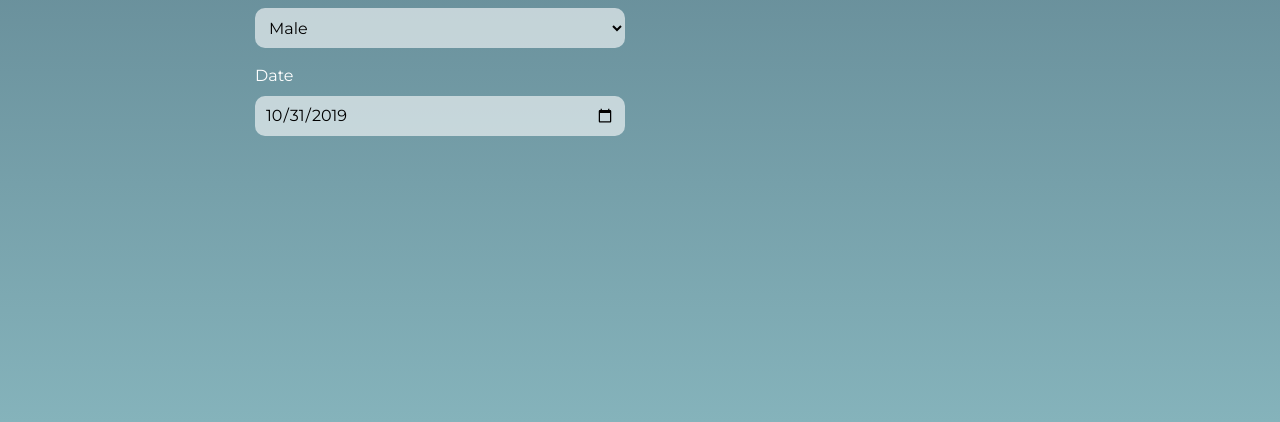
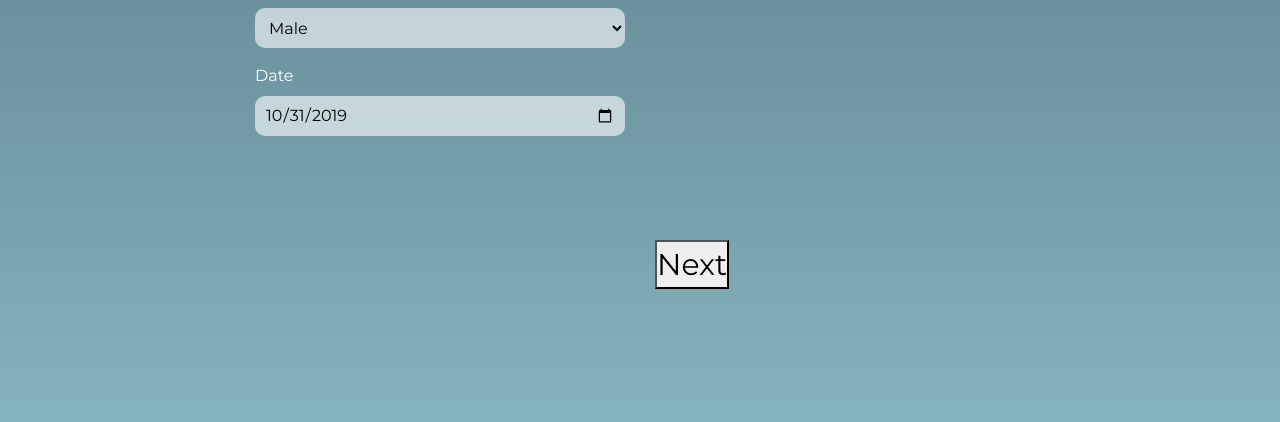
Before and after one commit to chiiida/vacseen, a Django app: page /register/ in a window 1280 px wide. Shown: the part 454-876 px from the top of the page. Run offline with Django 3.2, Linux system fonts and the light colour scheme; some libraries are stand-ins or nearby versions.

Commit message:
add next button

```diff
--- a/vacseenApp/static/vacseenApp/css/style.css
+++ b/vacseenApp/static/vacseenApp/css/style.css
@@ -173,8 +173,10 @@ div.form-group-reg {
 
 .next {
   text-align: end;
-  /* margin-right: 5em;
-  margin-bottom: 2em; */
+  font-size: 30px ;
+  margin-top : 18rem ;
+  margin-right: 5em;
+  margin-bottom: 2em;
 }
 
 
--- a/vacseenApp/templates/vacseenApp/regbasic.html
+++ b/vacseenApp/templates/vacseenApp/regbasic.html
@@ -48,7 +48,10 @@
                                 </div>
                             </div>
                         </div>
+                        <form><button  type="submit" class="next">Next</button></form>
+
                     </div>
+
                 </div>
             </form>
         </div>
```
